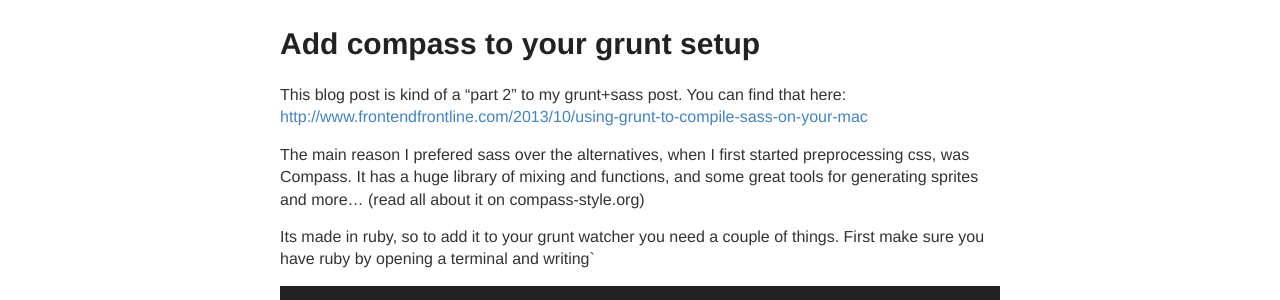
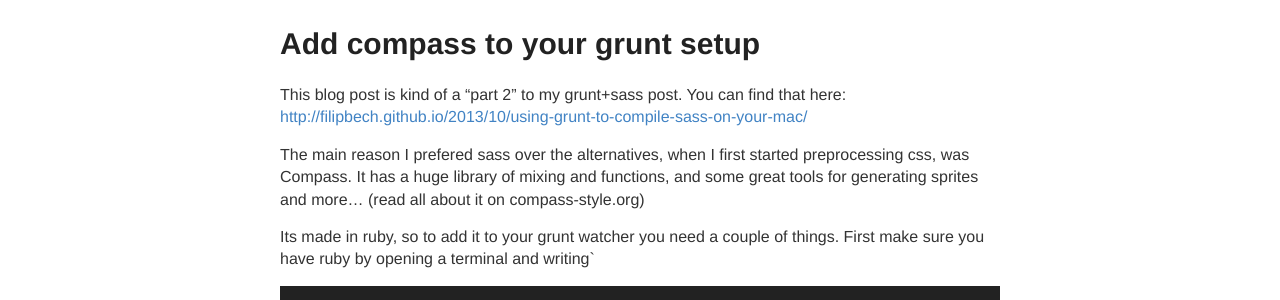
Before and after one commit to filipbech/filipbech.github.io, a Jekyll site: the page built from _posts/2013-10-16-add-compass-to-your-grunt-setup.md, in a window 1280 px wide. Shown: the part 123-423 px from the top of the page. Built offline with Jekyll 4.4.1, drawn with Linux system fonts in a browser that asks for light colours; comment, search, counter and statistics services are not loaded; some of the changed lines change nothing that is shown.

Commit message:
Update 2013-10-16-add-compass-to-your-grunt-setup.md

```diff
--- a/_posts/2013-10-16-add-compass-to-your-grunt-setup.md
+++ b/_posts/2013-10-16-add-compass-to-your-grunt-setup.md
@@ -5,7 +5,7 @@
 
 ---
 
-This blog post is kind of a "part 2" to my grunt+sass post. You can find that here: [http://www.frontendfrontline.com/2013/10/using-grunt-to-compile-sass-on-your-mac](http://www.frontendfrontline.com/2013/10/using-grunt-to-compile-sass-on-your-mac)
+This blog post is kind of a "part 2" to my grunt+sass post. You can find that here: [http://filipbech.github.io/2013/10/using-grunt-to-compile-sass-on-your-mac/](http://filipbech.github.io/2013/10/using-grunt-to-compile-sass-on-your-mac/)
 
 The main reason I prefered sass over the alternatives, when I first started preprocessing css, was Compass. It has a huge library of mixing and functions, and some great tools for generating sprites and more… (read all about it on compass-style.org)
 
```
